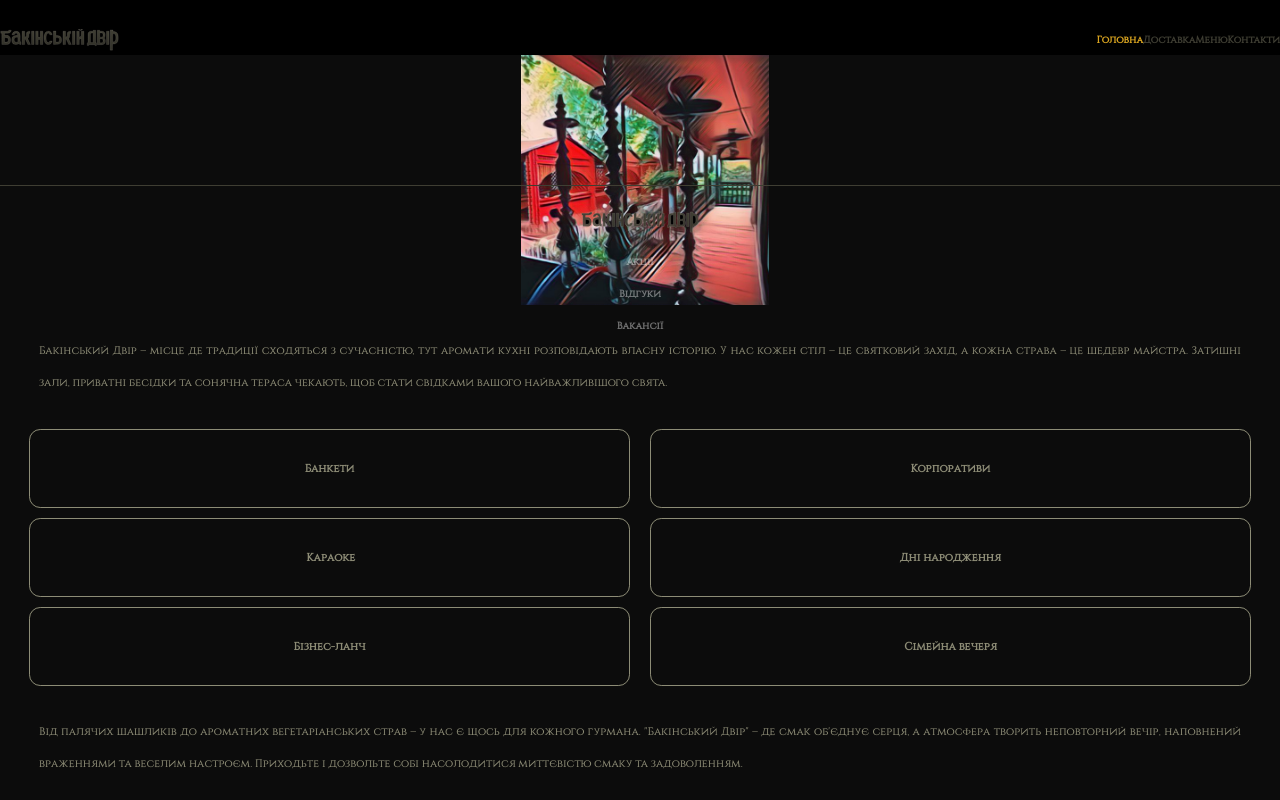
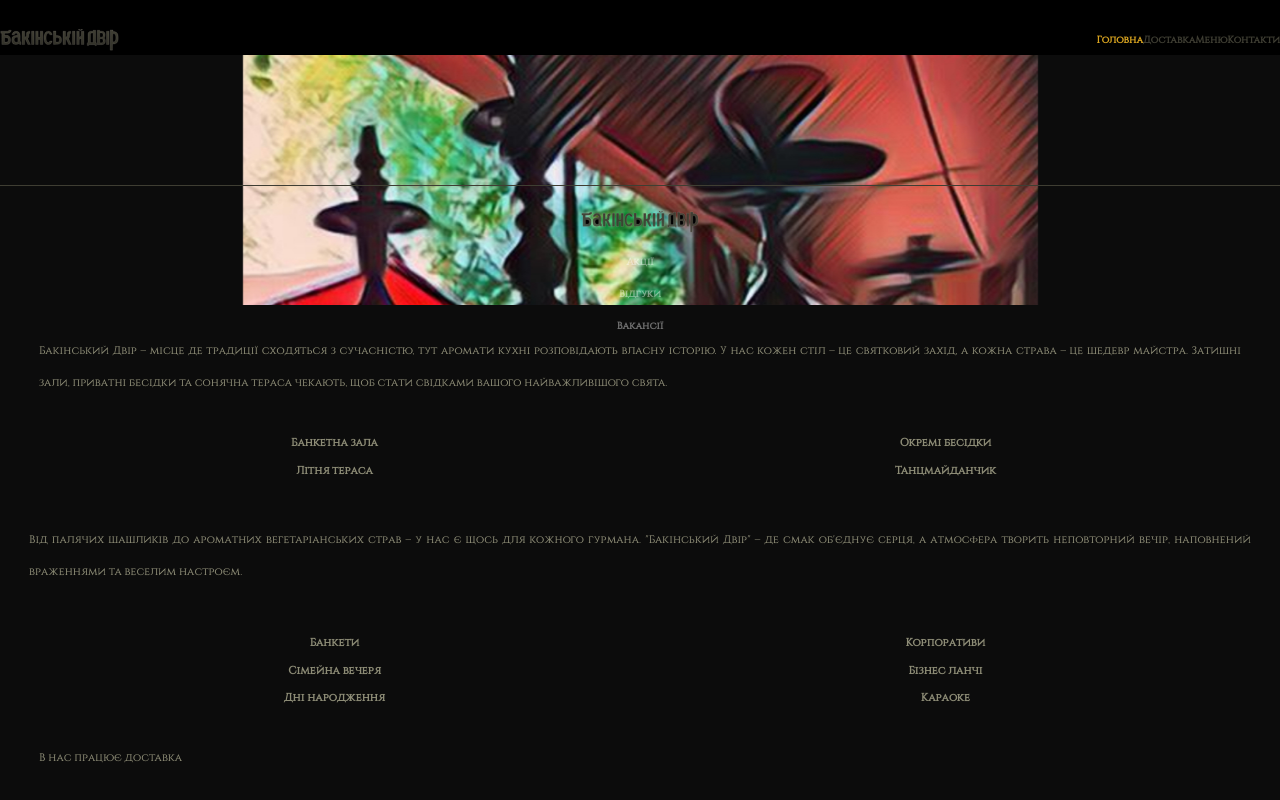
Before and after one commit to BalkoVV/BakuYard, a React (Create React App) app: page / in a window 1280 px wide. Shown: the top 800 px of the page. Built offline with nearby package versions, Linux system fonts and the light colour scheme.

Commit message:
040424
3

```diff
--- a/src/pages/MainPage/MainPage.jsx
+++ b/src/pages/MainPage/MainPage.jsx
@@ -19,10 +19,8 @@ const MainPage = () => {
   return (
     <div>
       <section  className={`${styles.mainPageListItem} ${styles.mainContent}`}>
-         <div className={styles.hero}>
-         </div>
+          <div className={styles.hero}></div>
       </section>
-
       <div className={`${styles.mainPageListItem} ${styles.mainContent}`}>
         <p>
           Бакінський Двір
@@ -34,74 +32,56 @@ const MainPage = () => {
           щоб стати свідками вашого найважливішого свята.
         </p>
       </div>
-
-      <div>
-            <ul className={styles.features}>
-            <div  className={`${styles.mainPageListItem} ${styles.mainContent}`}>
-            <li className={styles.featuresItem}>
-            <h1>Банкети</h1>
-            </li>
-            </div>
-            <div  className={`${styles.mainPageListItem} ${styles.mainContent}`}>
-            <li className={styles.featuresItem}>
-            <h1>Корпоративи</h1>
-            </li>
-            </div>
-            <div  className={`${styles.mainPageListItem} ${styles.mainContent}`}>
-            <li className={styles.featuresItem}>
-            <h1> Караоке</h1>
-            </li>
-            </div>
-            <div  className={`${styles.mainPageListItem} ${styles.mainContent}`}>
-            <li className={styles.featuresItem}>
-            <h1>Дні народження</h1>
-            </li>
-            </div>
-            <div  className={`${styles.mainPageListItem} ${styles.mainContent}`}>
-            <li className={styles.featuresItem}>
-            <h1>Бiзнес-ланч</h1>
-            </li>
-            </div>
-            <div  className={`${styles.mainPageListItem} ${styles.mainContent}`}>
-            <li className={styles.featuresItem}>
-            <h1>Сімейна вечеря</h1>
-            </li>
-            </div>
-        </ul>
-          <div className={`${styles.mainPageListItem} ${styles.mainContent}`}>
-          <p>
-              Від палячих шашликів до ароматних вегетаріанських страв
-            – у нас є щось для кожного гурмана.
-            "Бакінський Двір" – де смак об'єднує серця,
-            а атмосфера творить неповторний вечір,
-            наповнений враженнями та веселим настроєм.
-            Приходьте і дозвольте собі насолодитися миттєвістю
-            смаку та задоволенням.
-          </p>
-          </div>
-
       <ul className={styles.features}>
       <li className={styles.featuresItem}>
           <h1>Банкетна зала</h1>
       </li>
       <li className={styles.featuresItem}>
-            <h1>Літня тераса</h1>
-            </li>
-            <li className={styles.featuresItem}>
           <h1>Окремі бесідки</h1>
       </li>
       <li className={styles.featuresItem}>
-            <h1>Парковка</h1>
+          <h1>Літня тераса</h1>
       </li>
       <li className={styles.featuresItem}>
           <h1>Танцмайданчик</h1>
       </li>
+    </ul>
+
+      <div className={styles.bottomBox}>
+      <div className={`${styles.mainPageListItem} ${styles.mainContent}`}>
+        <p>Від палячих шашликів до ароматних вегетаріанських страв
+          – у нас є щось для кожного гурмана.
+          "Бакінський Двір" – де смак об'єднує серця,
+          а атмосфера творить неповторний вечір,
+          наповнений враженнями та веселим настроєм.
+          </p>
+      </div>
+      <ul className={styles.features}>
         <li className={styles.featuresItem}>
-            <h1>Wi-Fi Freezone</h1>
+            <h1>Банкети</h1>
+        </li>
+        <li className={styles.featuresItem}>
+            <h1>Корпоративи</h1>
+        </li>
+        <li className={styles.featuresItem}>
+            <h1>Сімейна вечеря</h1>
+        </li>
+        <li className={styles.featuresItem}>
+            <h1>Бізнес ланчі</h1>
+        </li>
+        <li className={styles.featuresItem}>
+            <h1>Дні народження</h1>
+        </li>
+        <li className={styles.featuresItem}>
+            <h1>Караоке</h1>
         </li>
       </ul>
       </div>
-
+    <div className={`${styles.mainPageListItem} ${styles.mainContent}`}>
+        <p>
+          В нас працює доставка
+        </p>
+      </div>
 </div>
   );
 };
--- a/src/pages/MainPage/MainPage.module.css
+++ b/src/pages/MainPage/MainPage.module.css
@@ -4,7 +4,6 @@
    opacity: 0;
    transition: opacity 1.3s ease-in;
    font-family: 'PrimaryFont';
-
  }
 
  .mainContent p {
@@ -12,10 +11,7 @@
     font-size: 11px;
     line-height: 32px;
     opacity: 1;
-
 }
-
-
 
  .hero {
     display: flex;
@@ -26,17 +22,38 @@
     background-position: top;
     background-repeat: no-repeat;
     background-attachment: fixed;
-
     height: 250px;
     max-width: 1600px;
     width: 101vw;
   }
 
+  .servicesBox {
+    display: grid;
+    grid-template-columns: repeat(2, 1fr);
+    grid-column-gap: 0px;
+    grid-row-gap: 0px;
+
+  }
+
+  .bottomBox {
+    /* padding: 50px; */
+    /* background-color: #1f1502; */
+  }
+
+  .bottomBox p {
+    margin: 40px 0;
+    /* border-bottom: 1px solid red; */
+  }
+
+  .feature {
+    display: grid;
+    background-color: #fff;
+  }
   .features {
     display: grid;
     grid-template-columns: repeat(2, 1fr);
-    grid-column-gap: 20px;
-    grid-row-gap: 1em;
+    grid-column-gap: 0px;
+    grid-row-gap: 0px;
     /* padding-bottom: 60px; */
 
 
@@ -57,15 +74,19 @@
     } */
   }
 
+  .featuresItems {
+   display: flex;
+   text-align: end;
+  }
   .featuresItem {
     display: flex;
-    align-items: center;
+    align-items:flex-end;
     justify-content: center;
-    font-size: 10px;
-    /* flex-basis: calc((100% - 30px * var(--grid-item)) / var(--grid-item)); */
-    height: 77px;
-    border-radius: .7rem;
-    border: 1px solid var(--main-text-color);
+    /* font-size: 10px; */
+    /* flex-basis: calc((100% - 30px * 3) / 3); */
+    /* height: 15px; */
+    /* border-radius: .7rem; */
+    /* border: .1px dotted var(--main-text-color); */
   }
 
   .featuresItem h1 {
```
Lines whose indentation alone changed are shown as unchanged.
